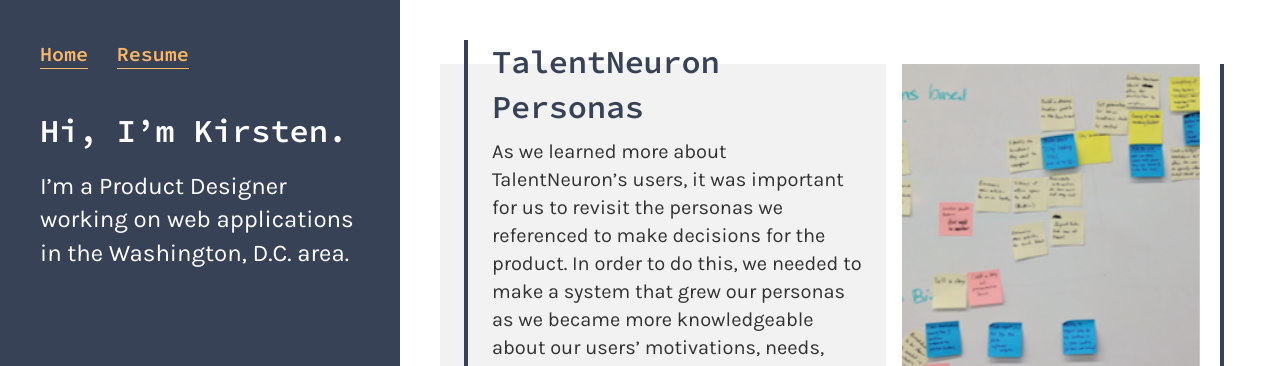
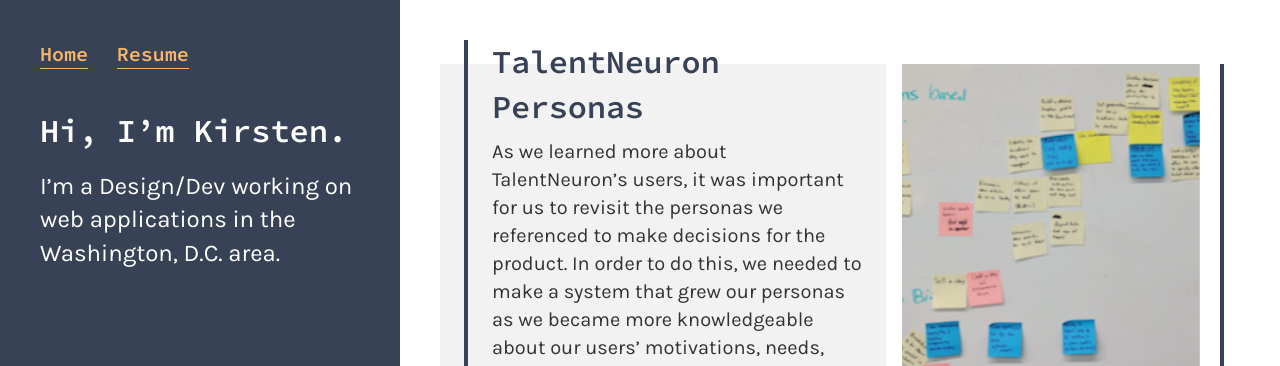
Before and after one commit to marcusrelacion/kirstengreen.com, a Jekyll site: the page built from index.markdown, in a window 1280 px wide. Shown: the top 366 px of the page. Built offline with Jekyll 4.4.1, drawn with Linux system fonts in a browser that asks for light colours; nearby versions of some CDN libraries.

Commit message:
Updated Config

```diff
--- a/_config.yml
+++ b/_config.yml
@@ -75,7 +75,7 @@
     url: "/resume/"
 sidebar-about-avatar: "/uploads/kg-avatar.png"
 sidebar-about-header: Hi, I’m Kirsten.
-sidebar-about-body: I’m a Product Designer working on web applications in the Washington,
+sidebar-about-body: I’m a Design/Dev working on web applications in the Washington,
   D.C. area.
 sidebar-contact-status-seeking: true
 sidebar-contact-status-message-seeking: I’m currently looking for work and, if you
```
